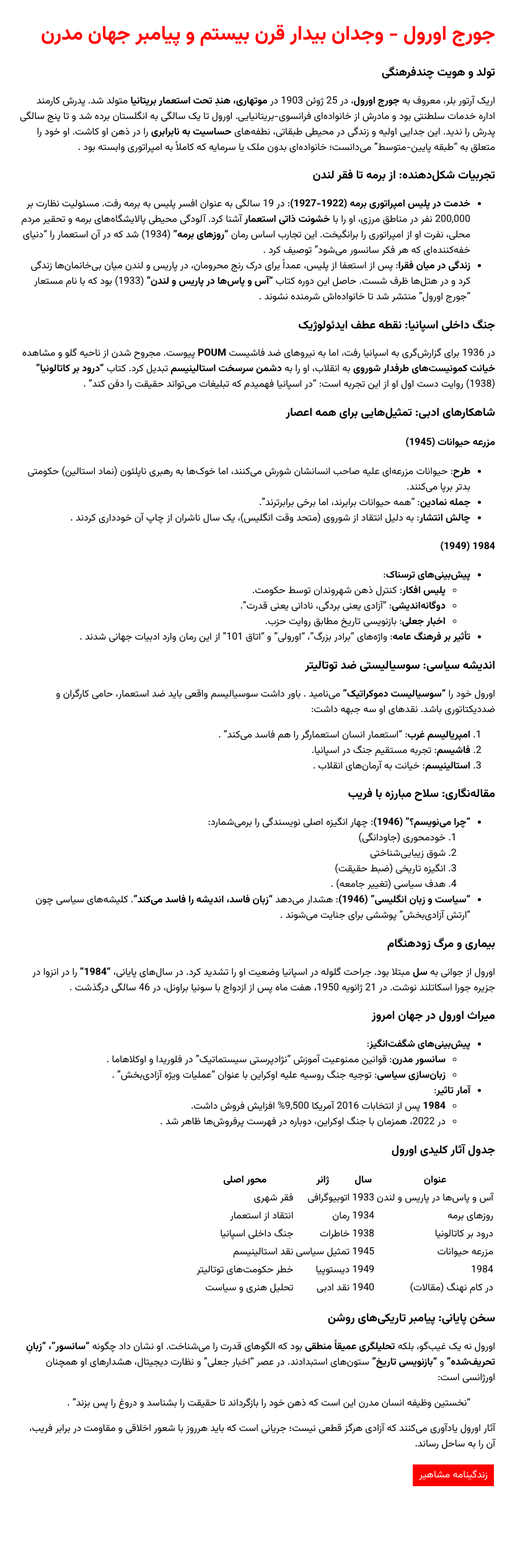
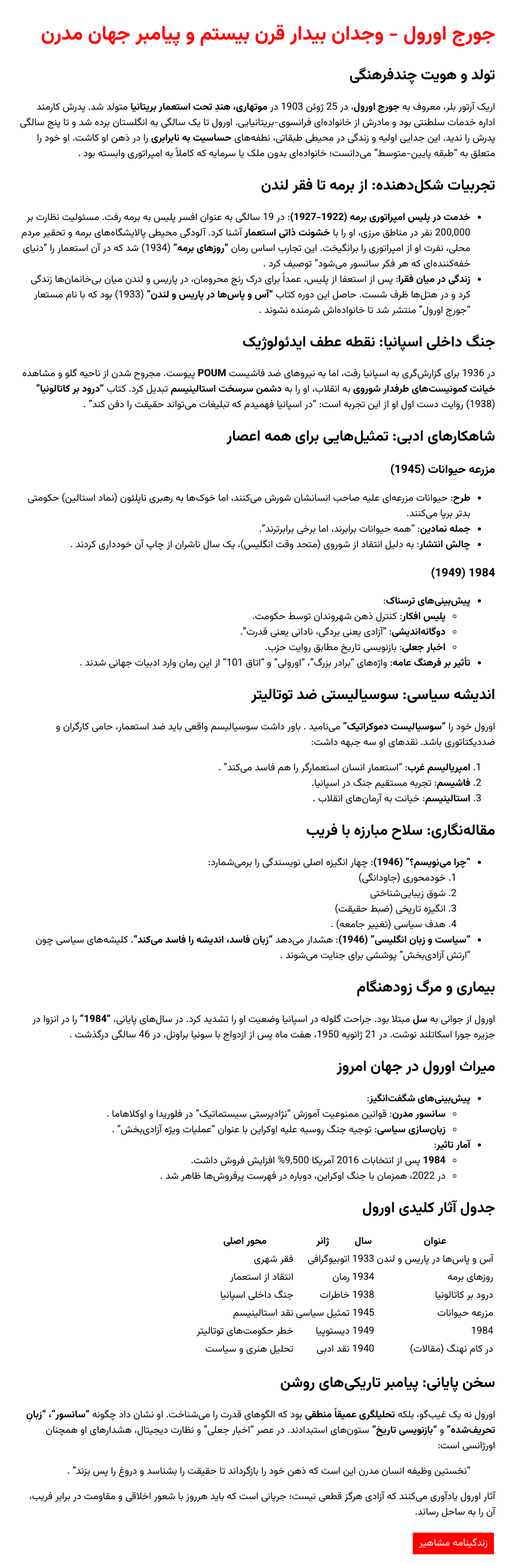
Before and after one commit to darkblog/darkblog.github.io, a Jekyll site: the page built from _posts/2025-6-28-7.md, in a window 1280 px wide. Shown: the whole page at 62% size, without its empty margins (225-1056 px from the left). Built offline with Jekyll 4.4.1, drawn with Linux system fonts in a browser that asks for light colours; before the commit the page ends 2412 px from its top, so only the background shows below that.

Commit message:
Update 2025-6-28-7.md

```diff
--- a/_posts/2025-6-28-7.md
+++ b/_posts/2025-6-28-7.md
@@ -3,36 +3,36 @@ layout: post
 title: جورج اورول - وجدان بیدار قرن بیستم و پیامبر جهان مدرن
 ---
 
-### تولد و هویت چندفرهنگی
+## تولد و هویت چندفرهنگی
 اریک آرتور بلر، معروف به **جورج اورول**، در 25 ژوئن 1903 در **موتهاری، هندِ تحت استعمار بریتانیا** متولد شد. پدرش کارمند اداره خدمات سلطنتی بود و مادرش از خانواده‌ای فرانسوی-بریتانیایی. اورول تا یک سالگی به انگلستان برده شد و تا پنج سالگی پدرش را ندید. این جدایی اولیه و زندگی در محیطی طبقاتی، نطفه‌های **حساسیت به نابرابری** را در ذهن او کاشت. او خود را متعلق به "طبقه پایین-متوسط" می‌دانست؛ خانواده‌ای بدون ملک یا سرمایه که کاملاً به امپراتوری وابسته بود .
 
-### تجربیات شکل‌دهنده: از برمه تا فقر لندن
+## تجربیات شکل‌دهنده: از برمه تا فقر لندن
 - **خدمت در پلیس امپراتوری برمه (1922-1927)**: در 19 سالگی به عنوان افسر پلیس به برمه رفت. مسئولیت نظارت بر 200,000 نفر در مناطق مرزی، او را با **خشونت ذاتی استعمار** آشنا کرد. آلودگی محیطی پالایشگاه‌های برمه و تحقیر مردم محلی، نفرت او از امپراتوری را برانگیخت. این تجارب اساس رمان **"روزهای برمه"** (1934) شد که در آن استعمار را "دنیای خفه‌کننده‌ای که هر فکر سانسور می‌شود" توصیف کرد .
 - **زندگی در میان فقرا**: پس از استعفا از پلیس، عمداً برای درک رنج محرومان، در پاریس و لندن میان بی‌خانمان‌ها زندگی کرد و در هتل‌ها ظرف شست. حاصل این دوره کتاب **"آس و پاس‌ها در پاریس و لندن"** (1933) بود که با نام مستعار "جورج اورول" منتشر شد تا خانواده‌اش شرمنده نشوند .
 
-### جنگ داخلی اسپانیا: نقطه عطف ایدئولوژیک
+## جنگ داخلی اسپانیا: نقطه عطف ایدئولوژیک
 در 1936 برای گزارش‌گری به اسپانیا رفت، اما به نیروهای ضد فاشیست **POUM** پیوست. مجروح شدن از ناحیه گلو و مشاهده **خیانت کمونیست‌های طرفدار شوروی** به انقلاب، او را به **دشمن سرسخت استالینیسم** تبدیل کرد. کتاب **"درود بر کاتالونیا"** (1938) روایت دست اول او از این تجربه است: "در اسپانیا فهمیدم که تبلیغات می‌تواند حقیقت را دفن کند" .
 
-### شاهکارهای ادبی: تمثیل‌هایی برای همه اعصار
-#### **مزرعه حیوانات** (1945)
+## شاهکارهای ادبی: تمثیل‌هایی برای همه اعصار
+### **مزرعه حیوانات** (1945)
 - **طرح**: حیوانات مزرعه‌ای علیه صاحب انسانشان شورش می‌کنند، اما خوک‌ها به رهبری ناپلئون (نماد استالین) حکومتی بدتر برپا می‌کنند.
 - **جمله نمادین**: "همه حیوانات برابرند، اما برخی برابرترند".
 - **چالش انتشار**: به دلیل انتقاد از شوروی (متحد وقت انگلیس)، یک سال ناشران از چاپ آن خودداری کردند .
 
-#### **1984** (1949)
+### **1984** (1949)
 - **پیش‌بینی‌های ترسناک**:
   - **پلیس افکار**: کنترل ذهن شهروندان توسط حکومت.
   - **دوگانه‌اندیشی**: "آزادی یعنی بردگی، نادانی یعنی قدرت".
   - **اخبار جعلی**: بازنویسی تاریخ مطابق روایت حزب.
 - **تأثیر بر فرهنگ عامه**: واژه‌های "برادر بزرگ"، "اورولی" و "اتاق 101" از این رمان وارد ادبیات جهانی شدند .
 
-### اندیشه سیاسی: سوسیالیستی ضد توتالیتر
+## اندیشه سیاسی: سوسیالیستی ضد توتالیتر
 اورول خود را **"سوسیالیست دموکراتیک"** می‌نامید . باور داشت سوسیالیسم واقعی باید ضد استعمار، حامی کارگران و ضددیکتاتوری باشد. نقدهای او سه جبهه داشت:
 1. **امپریالیسم غرب**: "استعمار انسان استعمارگر را هم فاسد می‌کند" .
 2. **فاشیسم**: تجربه مستقیم جنگ در اسپانیا.
 3. **استالینیسم**: خیانت به آرمان‌های انقلاب .
 
-### مقاله‌نگاری: سلاح مبارزه با فریب
+## مقاله‌نگاری: سلاح مبارزه با فریب
 - **"چرا می‌نویسم؟" (1946)**: چهار انگیزه اصلی نویسندگی را برمی‌شمارد:
   1. خودمحوری (جاودانگی)
   2. شوق زیبایی‌شناختی
@@ -40,10 +40,10 @@ title: جورج اورول - وجدان بیدار قرن بیستم و پیام
   4. هدف سیاسی (تغییر جامعه) .
 - **"سیاست و زبان انگلیسی" (1946)**: هشدار می‌دهد **"زبان فاسد، اندیشه را فاسد می‌کند"**. کلیشه‌های سیاسی چون "ارتش آزادی‌بخش" پوششی برای جنایت می‌شوند .
 
-### بیماری و مرگ زودهنگام
+## بیماری و مرگ زودهنگام
 اورول از جوانی به **سل** مبتلا بود. جراحت گلوله در اسپانیا وضعیت او را تشدید کرد. در سال‌های پایانی، **"1984"** را در انزوا در جزیره جورا اسکاتلند نوشت. در 21 ژانویه 1950، هفت ماه پس از ازدواج با سونیا براونل، در 46 سالگی درگذشت .
 
-### میراث اورول در جهان امروز
+## میراث اورول در جهان امروز
 - **پیش‌بینی‌های شگفت‌انگیز**:
   - **سانسور مدرن**: قوانین ممنوعیت آموزش "نژادپرستی سیستماتیک" در فلوریدا و اوکلاهاما .
   - **زبان‌سازی سیاسی**: توجیه جنگ روسیه علیه اوکراین با عنوان "عملیات ویژه آزادی‌بخش" .
@@ -51,7 +51,7 @@ title: جورج اورول - وجدان بیدار قرن بیستم و پیام
   - **1984** پس از انتخابات 2016 آمریکا 9,500% افزایش فروش داشت.
   - در 2022، همزمان با جنگ اوکراین، دوباره در فهرست پرفروش‌ها ظاهر شد .
 
-### جدول آثار کلیدی اورول
+## جدول آثار کلیدی اورول
 
 | **عنوان**               | **سال** | **ژانر**       | **محور اصلی**                  |
 |-------------------------|---------|----------------|--------------------------------|
@@ -62,7 +62,7 @@ title: جورج اورول - وجدان بیدار قرن بیستم و پیام
 | 1984                    | 1949    | دیستوپیا       | خطر حکومت‌های توتالیتر       |
 | در کام نهنگ (مقالات)    | 1940    | نقد ادبی       | تحلیل هنری و سیاست           |
 
-### سخن پایانی: پیامبر تاریکی‌های روشن
+## سخن پایانی: پیامبر تاریکی‌های روشن
 اورول نه یک غیب‌گو، بلکه **تحلیلگری عمیقاً منطقی** بود که الگوهای قدرت را می‌شناخت. او نشان داد چگونه **"سانسور"، "زبانِ تحریف‌شده"** و **"بازنویسی تاریخ"** ستون‌های استبدادند. در عصر "اخبار جعلی" و نظارت دیجیتال، هشدارهای او همچنان اورژانسی است:
 > "نخستین وظیفه انسان مدرن این است که ذهن خود را بازگرداند تا حقیقت را بشناسد و دروغ را پس بزند" .
 
```
